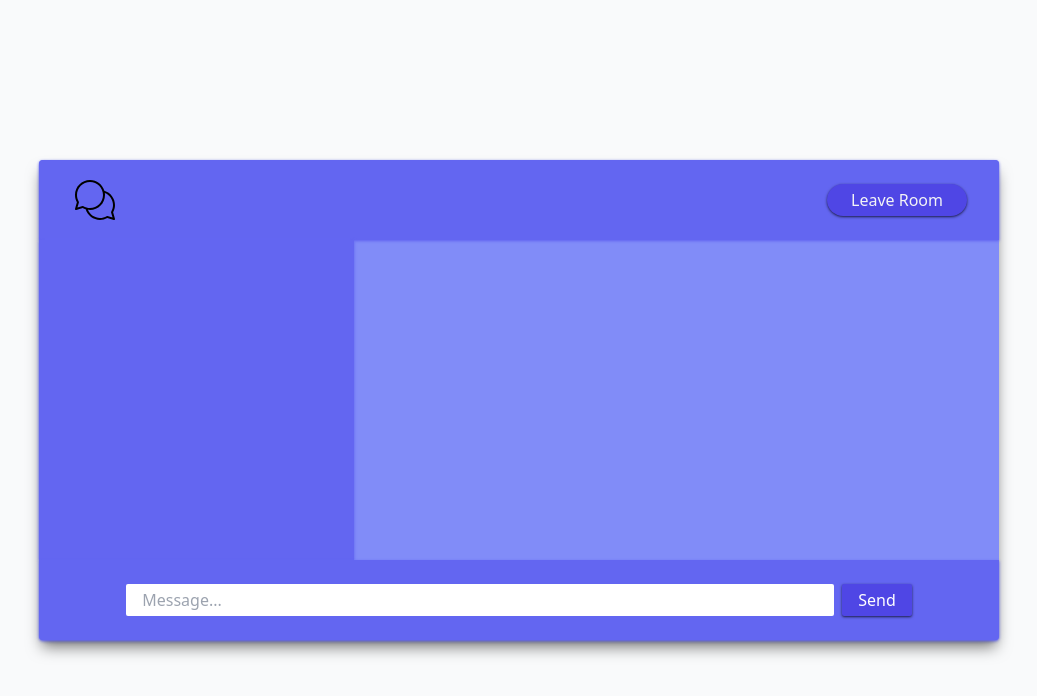
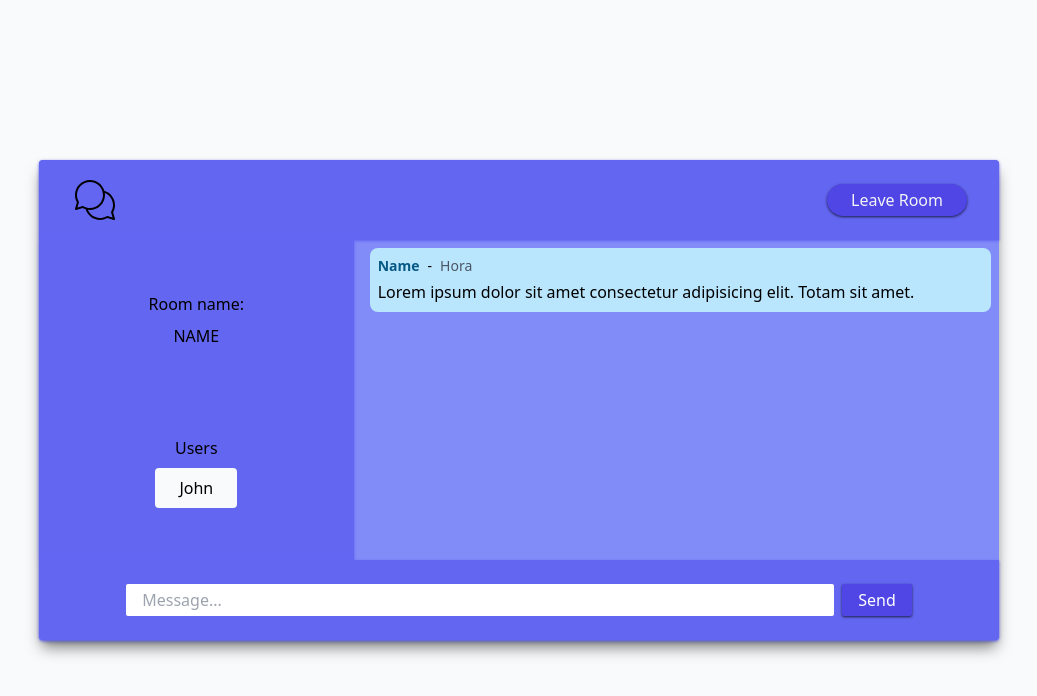
Before and after one commit to Rogger9/realtime-chat, a website: page public/chat.html in a window 1280 px wide. Shown: the whole page, without its empty margins (121-1158 px from the left). Drawn offline with Linux system fonts and the light colour scheme.

Commit message:
Chat room style

```diff
--- a/public/chat.html
+++ b/public/chat.html
@@ -21,11 +21,27 @@
           aria-label="Leave Room">Leave Room</button>
       </header>
       <main class="grid row-span-4 grid-cols-3 gap-2">
-        <section class="bg-indigo-500 shadow shadow-indigo-500">
-
+        <section class="bg-indigo-500 grid place-items-center p-2 shadow shadow-indigo-500">
+          <div class="grid gap-2">
+            <h2>Room name:</h2>
+            <span class="" id="roomName">NAME</span>
+          </div>
+          <div class="grid gap-2">
+            <h2>Users</h2>
+            <ul class="bg-gray-50 px-6 py-2 rounded" id="listUsers">
+              <li>John</li>
+            </ul>
+          </div>
         </section>
-        <section class="col-span-2">
-
+        <section class="col-span-2 p-2">
+          <div class="bg-sky-200 grid gap-1 p-2 rounded-lg" id="message">
+            <header class="flex gap-2 text-sm">
+              <span class="text-sky-800 font-bold">Name</span>
+              -
+              <span class="text-gray-600">Hora</span>
+            </header>
+            <p class="w-full text-left">Lorem ipsum dolor sit amet consectetur adipisicing elit. Totam sit amet.</p>
+          </div>
         </section>
       </main>
       <form class="bg-indigo-500 flex items-center justify-center w-full rounded-b gap-2 px-2 shadow shadow-indigo-500">
```
Also changed, not shown: public/realtime-chat/style.css.
